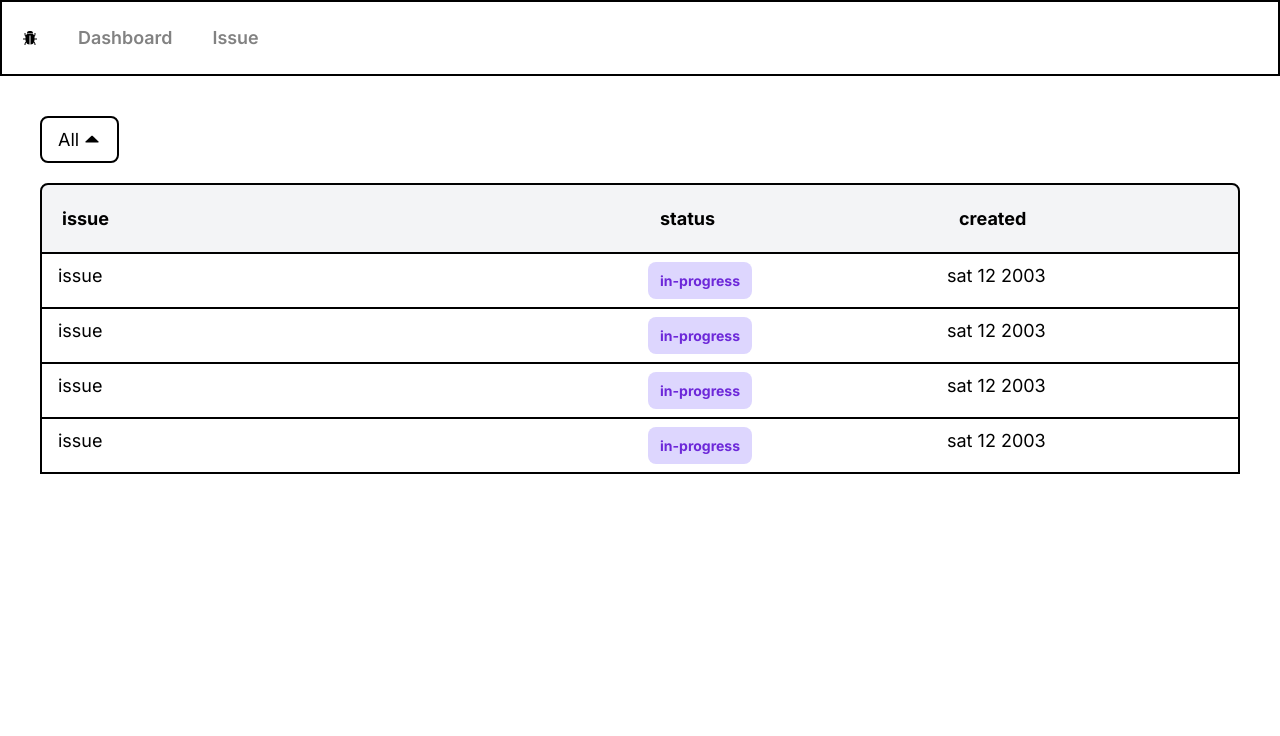
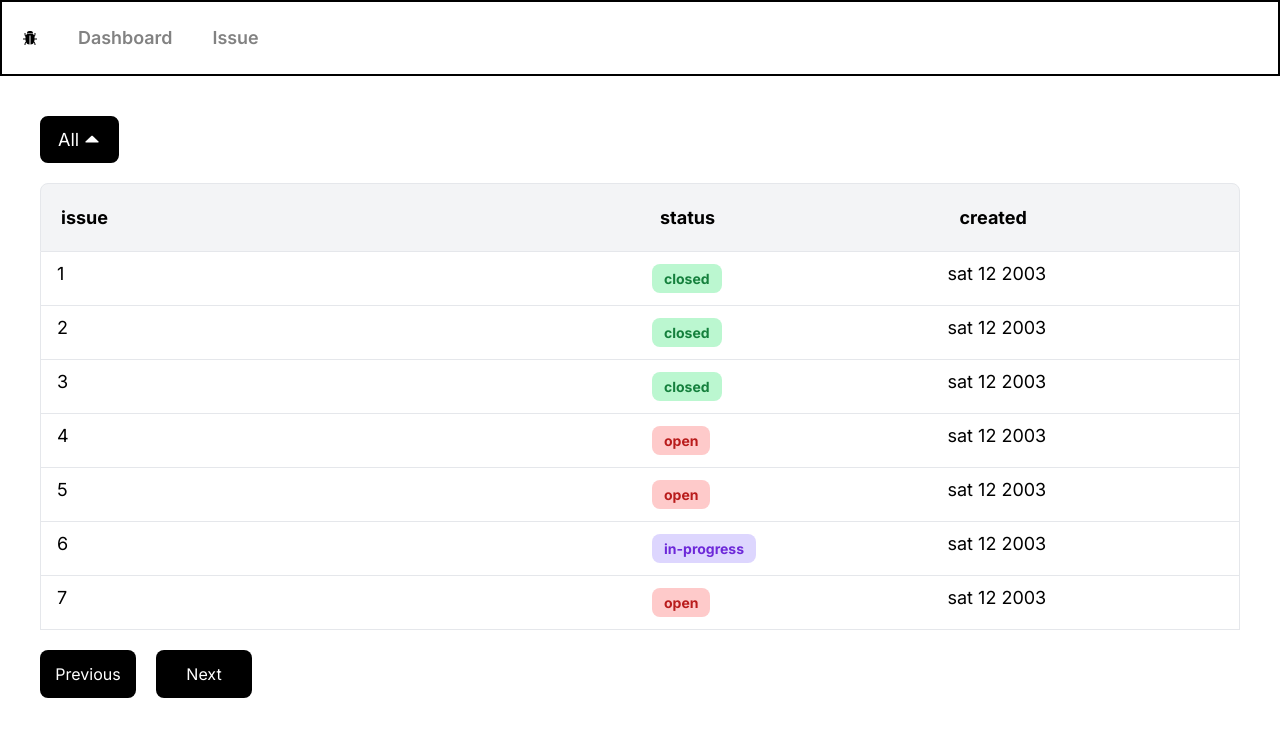
Before and after one commit to PratikSuthar-19/fix-fleet, a Next.js app: page /issues in a window 1280 px wide. Shown: the top 736 px of the page. Built offline with nearby package versions, Linux system fonts and the light colour scheme.

Commit message:
pagination done

```diff
--- a/src/app/issues/page.tsx
+++ b/src/app/issues/page.tsx
@@ -5,8 +5,27 @@ import React from "react";
 import { useState } from "react";
 import Navbar from "@/components/Navbar";
 export default function Issues(){
+
+    const data = [
+        {title : "1" , status : "open"},
+        {title : "2" , status : "open"},
+        {title : "3", status : "open"},
+        {title : "4" , status : "closed"},
+        {title : "5" , status : "closed"},
+        {title : "6", status : "in-progress"},
+        {title : "7", status : "closed"},
+        {title : "8" , status : "closed"},
+        {title : "9", status : "closed"},
+        {title : "10", status : "closed"},
+    ];
     const[open , setOpen] = useState(false)
     const [filterValue , setFilterValue] = useState('All')
+    const [currentPage, setCurrentPage] = useState(1);
+    const [itemsPerPage] = useState(7); // Number of items per page
+
+  const indexOfLastItem = currentPage * itemsPerPage;
+  const indexOfFirstItem = indexOfLastItem - itemsPerPage;
+  const currentItems = data.slice(indexOfFirstItem, indexOfLastItem);
 
     const onClickHandle = ()=>{
         setOpen(!open)
@@ -14,19 +33,23 @@ export default function Issues(){
 
     const filtervalueHandler = (value :any)=>{
         setFilterValue(value);
+        setOpen(!open)
     }
+
+    const paginate = (pageNumber :any) => setCurrentPage(pageNumber);
     return(
 
        <div>
          <Navbar/>
-       <div className=" flex flex-col justify-center m-10 align-center gap-5 relative">
+       <div className=" flex flex-col justify-center m-10 align-center gap-5 ">
 
-        <button className="w-max  p-2 pl-4 pr-4 rounded-lg text-[18px] flex flex-row gap-1 border-2 border-black " onClick={onClickHandle}>
+         <div className="flex ">
+        <button className="w-max  p-2 pl-4 pr-4 rounded-lg text-[18px] flex flex-row gap-1 border-2 border-black bg-black text-white  " onClick={onClickHandle}>
             <p>{filterValue}</p>
-            <VscTriangleUp className="text-center mt-1" />
+            <VscTriangleUp className="text-center mt-1 text-while"   />
         </button>
 
-        {open && <div className=" w-[10rem] bg-white  p-1 text-left border-2 border-black rounded-lg shadow-md shadow-gray-400 absolute  " >
+        {open && <div className=" w-[10rem] bg-white  p-1 text-left border-[1px] border-gray rounded-lg shadow-md shadow-gray-400 absolute " >
             <ul>
                 <li className=" p-2 pl-5 pr-5 hover:bg-black  hover:text-white rounded-lg mb-1 "
                     onClick={()=>filtervalueHandler('All')}>All</li>
@@ -38,23 +61,58 @@ export default function Issues(){
                     onClick={()=>filtervalueHandler('closed')}>Closed</li>
             </ul>
         </div>}
+        </div>
 
         <div>
-        <div className="grid grid-cols-4 text-[18px] font-bold border-black border-2 rounded-t-lg bg-gray-100 ">
+        <div className="grid grid-cols-4 text-[18px] font-bold border-gray border-[1px] rounded-t-lg bg-gray-100 ">
           <div className="col-span-2 p-5 text-left "> issue</div>
           <div className="p-5 text-left ">status</div>
           <div className="p-5 text-left"> created</div>
         </div>
-        <Issue/>
-        <Issue/>
-        <Issue/>
-        <Issue/>
+
+        {currentItems.map((item, index) => (
+          <Issue key={index} title={item.title} status={item.status}/>
+        ))}
+
+
         </div>
+
+        <div className="flex justify-start gap-5">
+        <button
+          className="bg-black text-white w-[6rem] p-3 rounded-lg "
+          onClick={() => paginate(currentPage - 1)}
+          disabled={currentPage === 1}
+        >
+          Previous
+        </button>
+        <button
+          className="bg-black text-white w-[6rem] p-3 rounded-lg "
+          onClick={() => paginate(currentPage + 1)}
+          disabled={indexOfLastItem >= data.length}
+        >
+          Next
+        </button>
+      </div>
 
 
        </div>
 
 
+       {/* <div>
+        <button
+          onClick={() => paginate(currentPage - 1)}
+          disabled={currentPage === 1}
+        >
+          Previous
+        </button>
+        <button
+          onClick={() => paginate(currentPage + 1)}
+          disabled={indexOfLastItem >= data.length}
+        >
+          Next
+        </button>
+      </div> */}
+
        </div>
     )
 }
--- a/src/components/Issue.tsx
+++ b/src/components/Issue.tsx
@@ -1,12 +1,30 @@
-export default function Issue(){
+import { useState } from "react";
+
+interface issueProps{
+    title : string,
+    status : string
+}
+const  Issue:React.FC<issueProps> =(props) =>{
+
+    // const[closed , setClosed] = useState(false);
+
+    // if(props.status === 'closed'){
+    //     setClosed(true);
+    // }
+
     return(
-       <div className="grid grid-cols-4 text-[18px] border-b-2 border-black border-r-2 border-l-2 ">
-          <div className="col-span-2 p-2 text-left ml-2"> issue</div>
-          {/* <div className="p-5 text-center"><p className="bg-red-200 text-red-700 font-bold text-[14px] w-max pl-3 pr-3 pt-2 pb-2 rounded-lg">open</p></div> */}
-          {/* <div className="p-5 text-center"><p className="bg-green-200 text-green-700 font-bold text-[14px] w-max pl-3 pr-3 pt-2 pb-2 rounded-lg">closed</p></div> */}
-          <div className="p-2 text-left"><p className="bg-violet-200 text-violet-700 font-bold text-[14px] w-max pl-3 pr-3 pt-2 pb-2 rounded-lg">in-progress</p></div>
+       <div className="grid grid-cols-4 text-[18px] border-b-[1px] border-gray border-r-[1px] border-l-[1px] ">
+          <div className="col-span-2 p-2 text-left ml-2"> {props.title}</div>
+
+          {props.status === 'closed' && <div className="p-3 text-center"><p className="bg-red-200 text-red-700 font-bold text-[14px] w-max pl-3 pr-3 pt-1 pb-1 rounded-lg">open</p></div>}
+
+          {props.status === 'open' && <div className="p-3 text-center"><p className="bg-green-200 text-green-700 font-bold text-[14px] w-max pl-3 pr-3 pt-1 pb-1 rounded-lg">closed</p></div> }
+
+          {props.status === 'in-progress' &&<div className="p-3 text-left"><p className="bg-violet-200 text-violet-700 font-bold text-[14px] w-max pl-3 pr-3 pt-1 pb-1 rounded-lg">{props.status}</p></div>}
           <div className="p-2 text-left"> sat 12 2003</div>
 
        </div>
     )
 }
+
+export default Issue;
```
